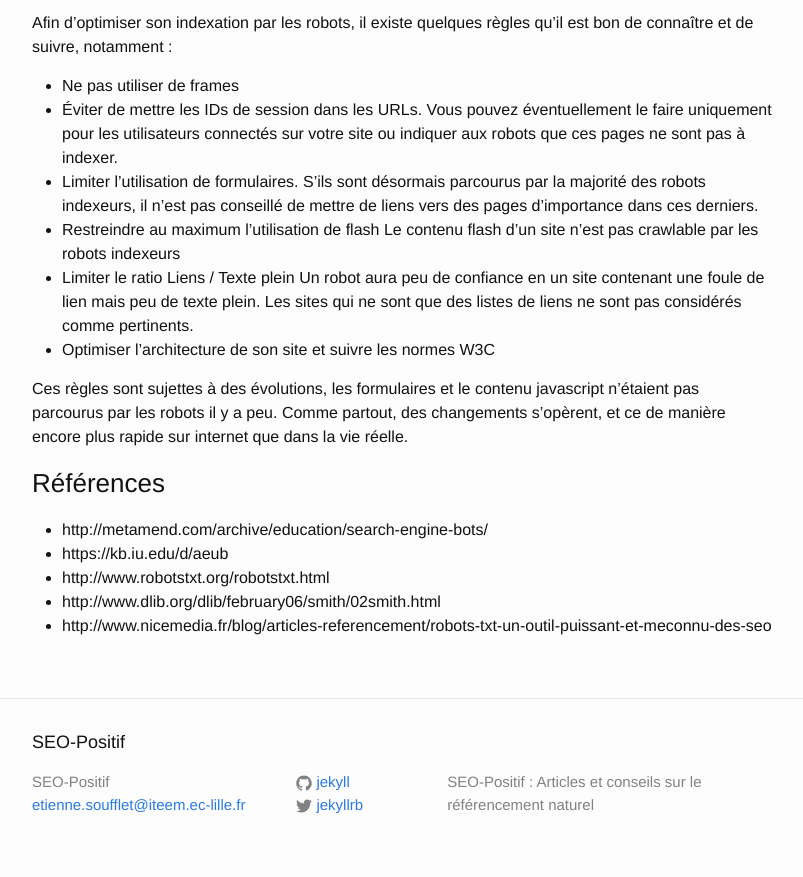
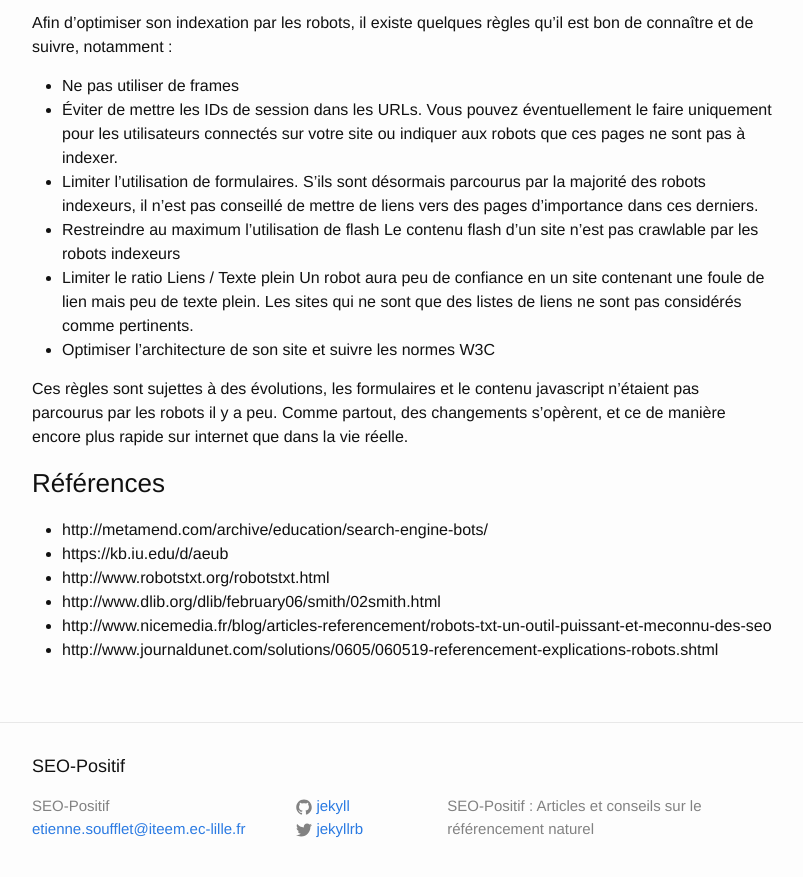
Before and after one commit to EtienneSOU/etiennesou.github.io, a Jekyll site: the page built from _posts/2015-11-04-Article2.markdown, in a window 1280 px wide and 900 px high, scrolled down 4941 px. Shown: the top 877 px of the window, without its empty margins (238-1041 px from the left). Built offline with Jekyll 4.4.1, drawn with Linux system fonts in a browser that asks for light colours; part of the change alters nothing that is shown.

Commit message:
Update 2015-11-04-Article2.markdown

```diff
--- a/_posts/2015-11-04-Article2.markdown
+++ b/_posts/2015-11-04-Article2.markdown
@@ -88,3 +88,4 @@ Ces règles sont sujettes à des évolutions, les formulaires et le contenu java
 * http://www.robotstxt.org/robotstxt.html
 * http://www.dlib.org/dlib/february06/smith/02smith.html
 * http://www.nicemedia.fr/blog/articles-referencement/robots-txt-un-outil-puissant-et-meconnu-des-seo
+* http://www.journaldunet.com/solutions/0605/060519-referencement-explications-robots.shtml
```
